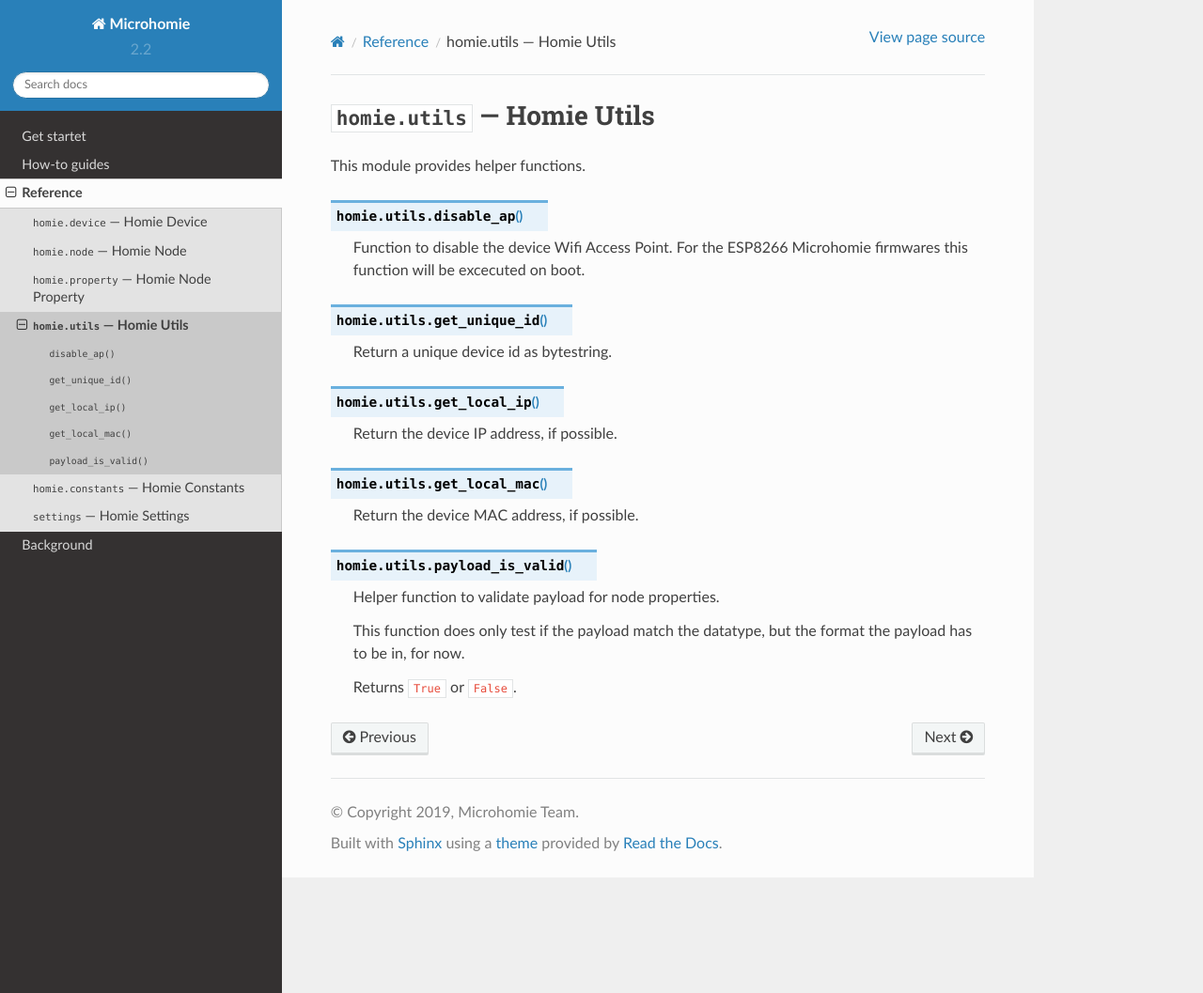
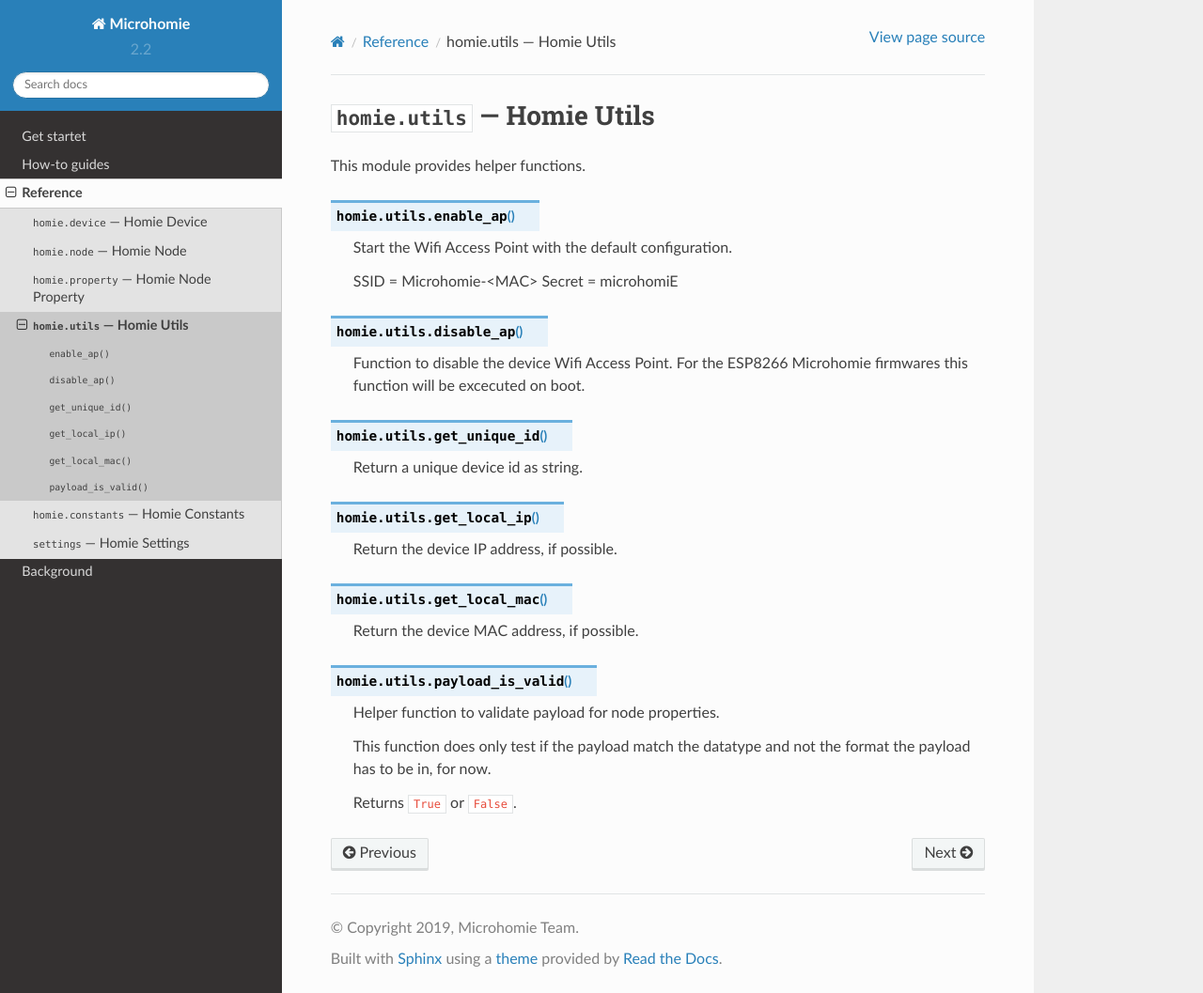
Before and after one commit to microhomie/microhomie, a Sphinx documentation site: the page built from docs/reference/utils.rst, in a window 1280 px wide and 1057 px high. Shown: the whole window at 94% size. Built offline with Sphinx 7.4.7 and the Read the Docs theme 2.0.0, drawn with Linux system fonts in a browser that asks for light colours.

Commit message:
Update docs

```diff
--- a/docs/reference/constants.rst
+++ b/docs/reference/constants.rst
@@ -72,9 +72,11 @@
 Device states
 =============
 
+.. data:: STATE_OTA
 .. data:: STATE_INIT
 .. data:: STATE_READY
 .. data:: STATE_RECOVER
+.. data:: STATE_WEBREPL
 
 
 Node
@@ -89,4 +91,5 @@
 =============
 
 .. data:: T_BC
+.. data:: T_MPY
 .. data:: T_SET
--- a/docs/reference/property.rst
+++ b/docs/reference/property.rst
@@ -47,7 +47,7 @@
       - ``settable`` allows a property to be settable and enables the /set topic. Default is False.
       - ``retained`` specifies if the property is a retained message. Default is True.
       - ``unit`` optional unit of this proeprty.
-      - ``datatype`` specifies the data type as byte string. Allowed data types are string, integer, float, boolean, enum, color. This types can be importet from `homie.constants`. Default is STRING.
+      - ``datatype`` specifies the data type as string. Allowed data types are string, integer, float, boolean, enum, color. This types can be importet from `homie.constants`. Default is STRING.
       - ``format`` specifies restrictions or options for the given data type. Default is None.
 
         - For integer and float: Describes a range of payloads e.g. 10:15
@@ -65,7 +65,7 @@
 
 .. data:: HomieNodeProperty.data
 
-  This is where the property data/payload is stored.
+  This is where the property data/payload is stored. There is a coro which will publish data from this property if the data was changed or if ``self.update`` is ``True``.
 
 
 Methods
--- a/docs/reference/utils.rst
+++ b/docs/reference/utils.rst
@@ -9,13 +9,20 @@
 This module provides helper functions.
 
 
+.. function:: enable_ap()
+
+    Start the Wifi Access Point with the default configuration.
+
+    SSID = Microhomie-<MAC>
+    Secret = microhomiE
+
 .. function:: disable_ap()
 
     Function to disable the device Wifi Access Point. For the ESP8266 Microhomie firmwares this function will be excecuted on boot.
 
 .. function:: get_unique_id()
 
-    Return a unique device id as bytestring.
+    Return a unique device id as string.
 
 .. function:: get_local_ip()
 
@@ -29,6 +36,6 @@
 
     Helper function to validate payload for node properties.
 
-    This function does only test if the payload match the datatype, but the format the payload has to be in, for now.
+    This function does only test if the payload match the datatype and not the format the payload has to be in, for now.
 
     Returns ``True`` or ``False``.
```
Also changed, not shown: docs/reference/device.rst (+22 -11 lines).
